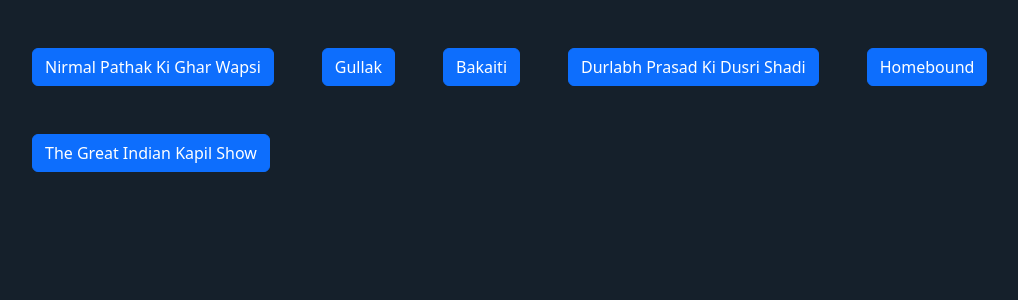
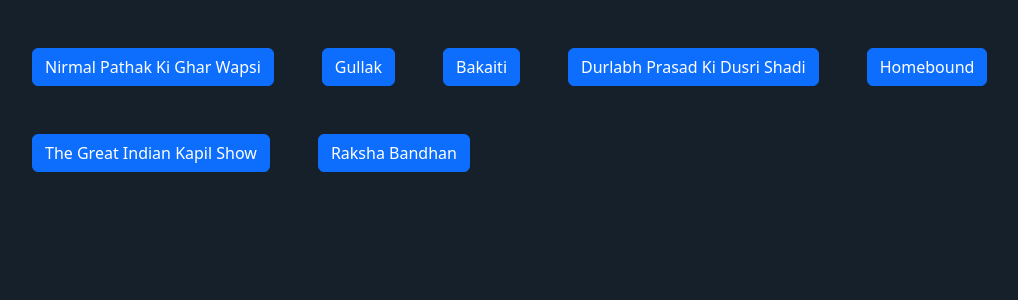
Before and after one commit to suyashjawale/movies, an Angular app: page / in a window 1280 px wide. Shown: the top 300 px of the page, without its empty margins (16-1034 px from the left). Built offline with nearby package versions, Linux system fonts and the light colour scheme.

Commit message:
New movie

```diff
--- a/src/app/app.html
+++ b/src/app/app.html
@@ -16,5 +16,7 @@
     </button>
     <button class="btn btn-primary" (click)="openLink('https://filmboom.top/spa/videoPlayPage/movies/homebound-8W7QsHDN9Q4?id=4063265838974094384&type=/movie/detail&detailSe=&detailEp=&lang=en')">Homebound</button>
     <button class="btn btn-primary" (click)="openLink('https://123movienow.cc/spa/videoPlayPage/movies/the-great-indian-kapil-show-hindi-cC8XCQdAd04?id=3360163449589353128&type=/movie/detail&detailSe=3&detailEp=1&lang=en')">The Great Indian Kapil Show</button>
+
+    <button class="btn btn-primary" (click)="openLink('https://123movienow.cc/spa/videoPlayPage/movies/raksha-bandhan-hindi-Eoc6LW4ii53?id=2589577322332390312&type=/movie/detail&detailSe=&detailEp=&lang=en')">Raksha Bandhan</button>
   </div>
 </div>
```
Also changed, not shown: 2 other files (tests, documents, lock files or other folders).
